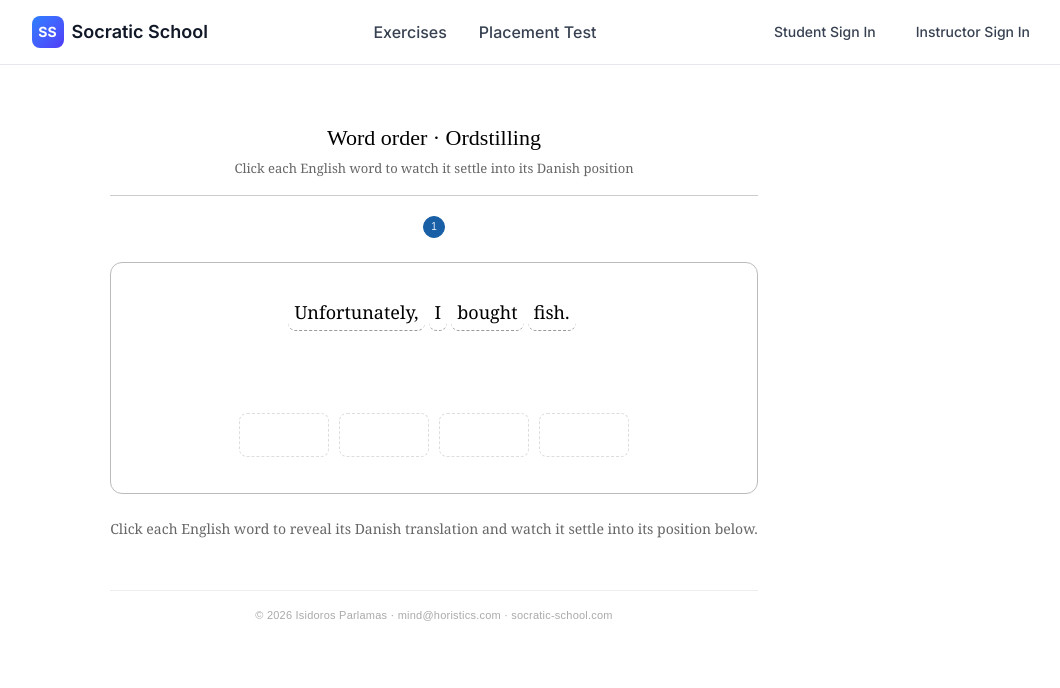
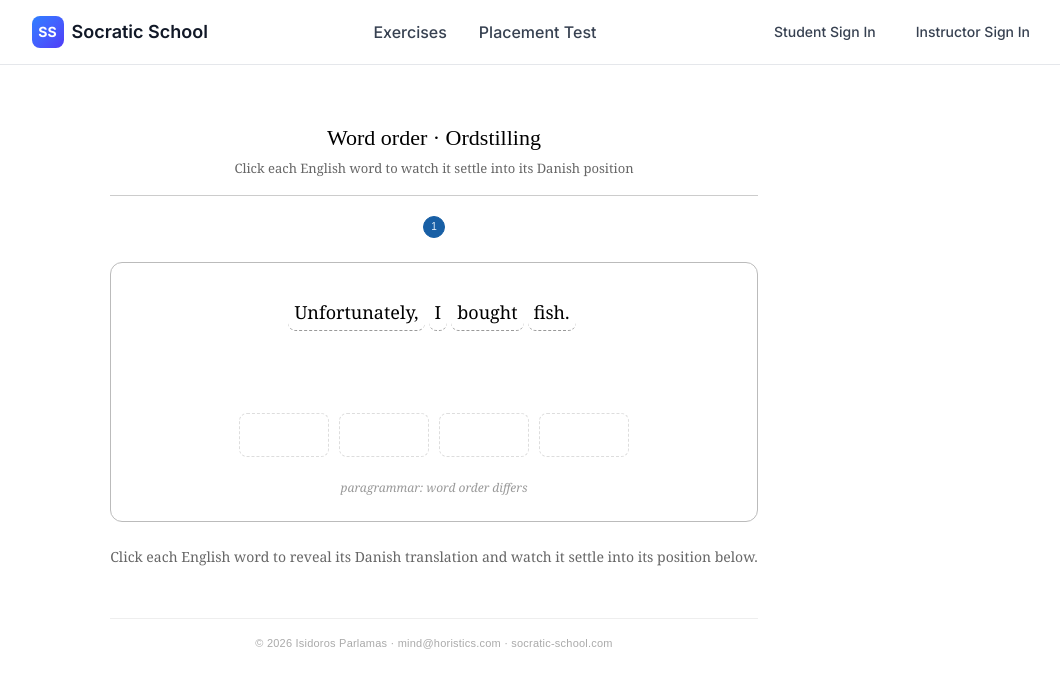
Before and after one commit to parlamas/socratic-school, a Next.js app: page /danish/word-order in a window 1280 px wide. Shown: the top 688 px of the page, without its empty margins (206-1266 px from the left). Built offline with nearby package versions, Linux system fonts and the light colour scheme; no server answers.

Commit message:
Add Danish word-order interactive exercise-4

```diff
--- a/src/app/danish/components/ex-003.tsx
+++ b/src/app/danish/components/ex-003.tsx
@@ -175,7 +175,7 @@ export default function Exercise003() {
           ))}
         </div>
 
-        <div style={{ display: 'flex', justifyContent: 'center', gap: 10, minHeight: 56 }}>
+                <div style={{ display: 'flex', justifyContent: 'center', gap: 10, minHeight: 56 }}>
           {sentence.words.map((_, i) => (
             <div
               key={i}
@@ -198,6 +198,10 @@ export default function Exercise003() {
               {filled[i]?.danish ?? ''}
             </div>
           ))}
+        </div>
+
+        <div style={{ textAlign: 'center', fontSize: 12, color: '#999', fontStyle: 'italic', marginTop: 10 }}>
+          paragrammar: word order differs
         </div>
 
         {flying && (
```
